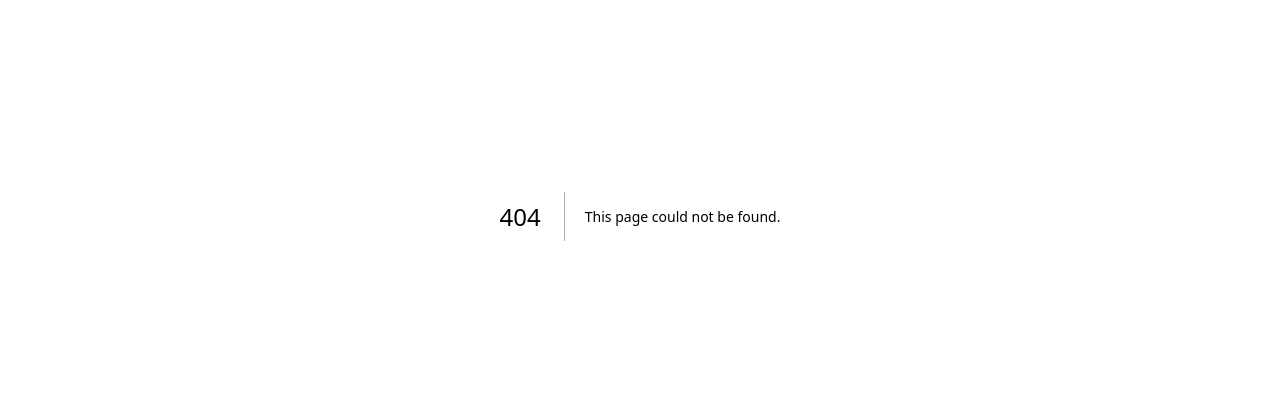
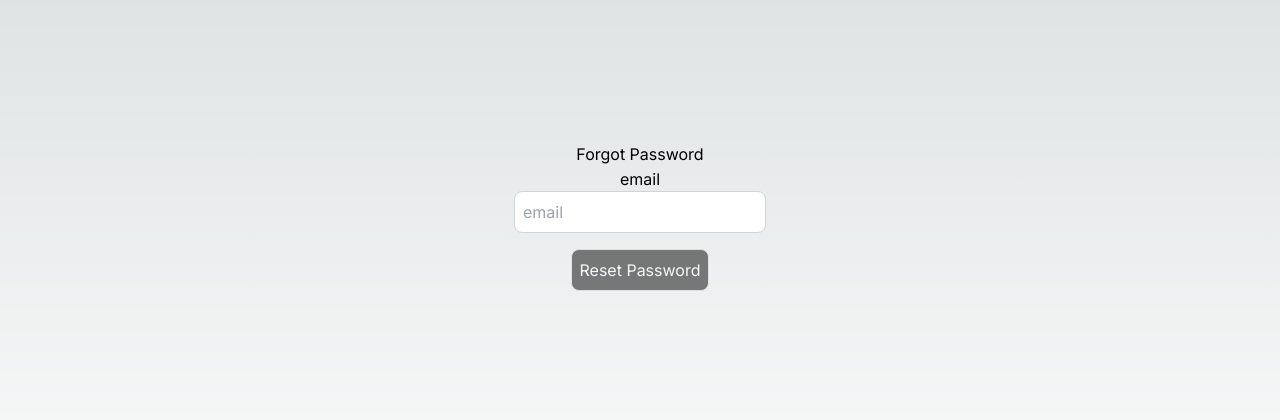
Before and after one commit to bhanu-sh/VoxTales, a Next.js app: page /forgot in a window 1280 px wide. Before the commit this address had no page. Shown: the part 184-604 px from the top of the page. Built offline with nearby package versions, Linux system fonts and the light colour scheme.

Commit message:
reset mail working

```diff
--- /dev/null
+++ b/src/app/api/users/forgotpass/route.ts
@@ -0,0 +1,34 @@
+import {connect} from "@/dbConfig/dbConfig";
+import User from "@/models/userModel";
+import { NextRequest, NextResponse } from "next/server";
+import bcrypt from "bcryptjs";
+import { sendEmail } from "@/helpers/mailer";
+
+connect();
+
+export async function POST(request: NextRequest) {
+    try {
+        const reqBody = await request.json()
+        const {username, email, password} = reqBody
+
+        console.log(reqBody);
+
+        // Check if user exists
+        const user = await User.findOne({email})
+
+        if (!user) {
+            return NextResponse.json({error: 'User does not exist'}, {status: 400})
+        }
+
+        // send reset email
+        await sendEmail({email, emailType: "RESET", userId: user._id})
+
+        return NextResponse.json({
+            message: 'Reset email sent successfully',
+            success: true
+        })
+
+    } catch (error: any) {
+        return NextResponse.json({error: error.message}, {status: 500})
+    }
+}
--- /dev/null
+++ b/src/app/forgot/page.tsx
@@ -0,0 +1,60 @@
+"use client";
+import Link from "next/link";
+import React, { useEffect } from "react";
+import { useRouter } from "next/navigation";
+import axios from "axios";
+import toast from "react-hot-toast";
+
+export default function ForgotPage() {
+    const router = useRouter();
+    const [email, setEmail] = React.useState("");
+    const [buttonDisabled, setButtonDisabled] = React.useState(false);
+    const [loading, setLoading] = React.useState(false);
+
+    const onForgot = async () => {
+        try {
+            setLoading(true);
+            const response = await axios.post("/api/users/forgotpass", { email });
+            console.log("Forgot Success", response.data);
+            toast.success("Email sent successfully!");
+            router.push("/login");
+        } catch (error: any) {
+            console.log("Error sending Email. Try again later..", error.message);
+            toast.error(error.message);
+        } finally {
+            setLoading(false);
+        }
+    };
+
+    useEffect(() => {
+        if (email.length > 0) {
+            setButtonDisabled(false);
+        } else {
+            setButtonDisabled(true);
+        }
+    }, [email]);
+
+    return (
+        <div className="flex flex-col items-center justify-center min-h-screen py-2">
+            <h1>Forgot Password</h1>
+            <hr />
+            <label htmlFor="email">email</label>
+            <input
+                className="p-2 border border-gray-300 rounded-lg mb-4 focus:outline-none focus:border-gray-600 text-black"
+                id="email"
+                value={email}
+                onChange={(e) => setEmail(e.target.value)}
+                type="email"
+                placeholder="email"
+            />
+            <button
+                disabled={buttonDisabled || loading}
+                onClick={onForgot}
+                className="p-2 bg-black text-white rounded-lg disabled:opacity-50 disabled:cursor-not-allowed border border-gray-300 focus:outline-none focus:border-gray-600"
+            >
+                {loading ? "Processing" : "Reset Password"}
+            </button>
+        </div>
+    );
+
+}
--- /dev/null
+++ b/src/app/reset/page.tsx
@@ -0,0 +1,50 @@
+"use client";
+import Link from "next/link";
+import React, { useEffect } from "react";
+import { useRouter } from "next/navigation";
+import axios from "axios";
+import toast from "react-hot-toast";
+
+export default function ResetPage() {
+  const router = useRouter();
+  const [password, setPassword] = React.useState("");
+  const [confirmPassword, setConfirmPassword] = React.useState("");
+  const [buttonDisabled, setButtonDisabled] = React.useState(false);
+  const [loading, setLoading] = React.useState(false);
+
+  const onReset = async () => {
+  }
+
+  return (
+    <div className="flex flex-col items-center justify-center min-h-screen py-2">
+      <h1>Reset Password</h1>
+      <hr />
+      <label htmlFor="password">password</label>
+      <input
+        className="p-2 border border-gray-300 rounded-lg mb-4 focus:outline-none focus:border-gray-600 text-black"
+        id="password"
+        value={password}
+        onChange={(e) => setPassword(e.target.value)}
+        type="password"
+        placeholder="password"
+      />
+      <label htmlFor="confirmPassword">confirm password</label>
+      <input
+        className="p-2 border border-gray-300 rounded-lg mb-4 focus:outline-none focus:border-gray-600 text-black"
+        id="confirmPassword"
+        value={confirmPassword}
+        onChange={(e) => setConfirmPassword(e.target.value)}
+        type="password"
+        placeholder="confirm password"
+      />
+      <button
+        disabled={buttonDisabled || loading}
+        onClick={onReset}
+        className="p-2 bg-black text-white rounded-lg disabled:opacity-50 disabled:cursor-not-allowed border border-gray-300 focus:outline-none focus:border-gray-600"
+      >
+        {loading ? "Processing" : "Reset Password"}
+      </button>
+    </div>
+  );
+
+}
```
